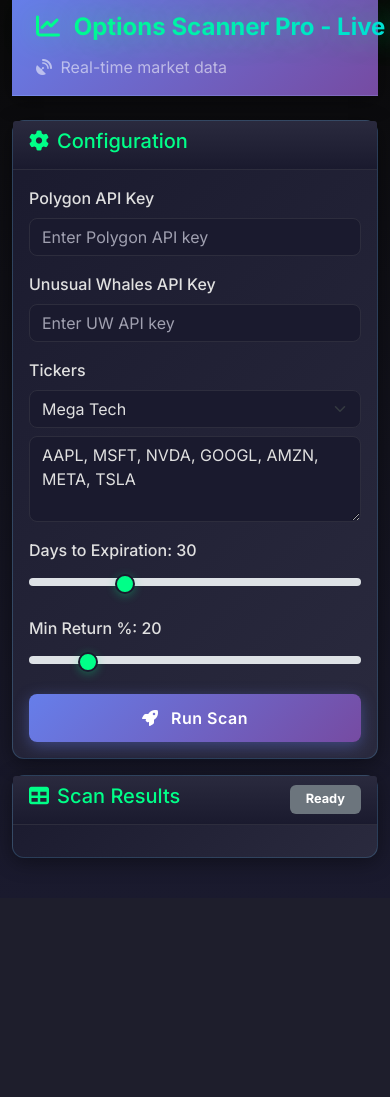
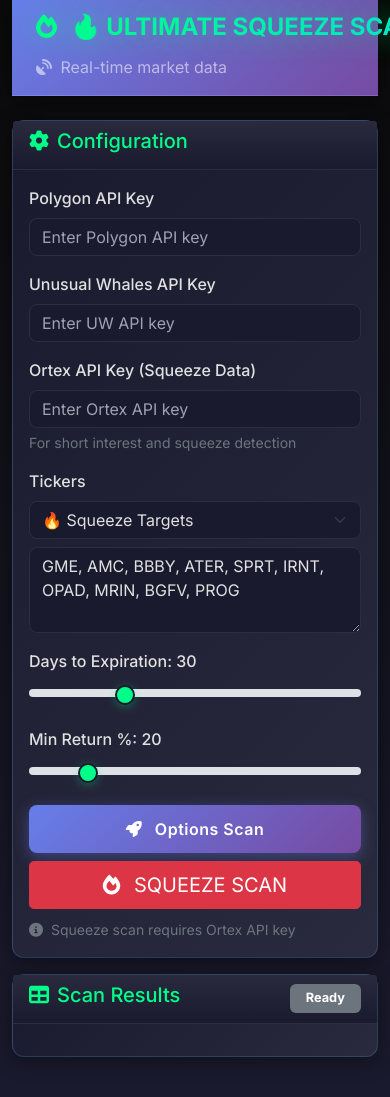
Before and after one commit to Renotrader31/professional-squeeze-scanner-4.0, a Flask app: page / in a window 390 px wide; the page is wider, and only the part inside the window is pictured. Before the commit the page ends 858 px from the top of that part, so only its background shows below. Run offline with Flask 3, Linux system fonts and the light colour scheme; some libraries are stand-ins or nearby versions.

Commit message:
feat: Add Ultimate Squeeze Scanner with Ortex integration
🔥 ULTIMATE SQUEEZE SCANNER - Professional squeeze detection platform

Core Features:
- Add comprehensive SqueezeAnalyzer class for multi-factor squeeze detection
- Integrate Ortex API for short interest, utilization, and cost-to-borrow data
- Implement gamma exposure calculations via Unusual Whales API
- Create weighted squeeze scoring system (0-100 scale) with risk levels
- Add real-time squeeze candidate scanning with professional alerts

API Enhancements:
- /api/squeeze/scan - Comprehensive squeeze scanning endpoint
- /api/squeeze/alerts - High-priority squeeze alert system
- /api/squeeze/score/{ticker} - Individual ticker squeeze analysis
- Multi-source data integration with Ortex, UW, and Polygon APIs

Frontend Improvements:
- Add dedicated SQUEEZE SCAN button with fire emoji branding
- Implement squeeze-specific results table with risk level indicators
- Create squeeze score charts and risk distribution visualizations
- Add Ortex API key input field with helper text
- Update ticker presets to include 'Squeeze Targets' (GME, AMC, etc.)
- Professional red/fire theme for squeeze-related UI elements

Technical Infrastructure:
- Efficient batch processing for multiple ticker analysis
- Weighted scoring algorithm combining 6 key squeeze factors
- Real-time risk level classification (EXTREME/High/Moderate/Low)
- Responsive design optimized for trading professionals
- Comprehensive error handling and API fallback logic

Deployment Ready:
- Add automated deploy.sh script for one-click Vercel deployment
- Update README.md with comprehensive squeeze scanner documentation
- Include API usage guides and troubleshooting sections
- Professional branding as 'Ultimate Squeeze Scanner'

Perfect for detecting GME-style squeeze setups with live Ortex data! 🚀📈

```diff
--- a/api/index.py
+++ b/api/index.py
@@ -13,17 +13,20 @@ sys.path.append(os.path.dirname(os.path.dirname(os.path.abspath(__file__))))
 
 try:
     from options_scanner import OptionsScanner
+    from squeeze_analyzer import SqueezeAnalyzer
 except ImportError:
     # Fallback if import fails
     OptionsScanner = None
+    SqueezeAnalyzer = None
 
 app = Flask(__name__,
            template_folder='../templates',
            static_folder='../static')
 CORS(app)
 
-# Global scanner instance
+# Global instances
 scanner_instance = None
+squeeze_analyzer_instance = None
 
 @app.route('/')
 def index():
@@ -120,13 +123,116 @@ def get_greeks(ticker):
             'error': str(e)
         }), 500
 
+@app.route('/api/squeeze/scan', methods=['POST'])
+def squeeze_scan():
+    """Scan for squeeze opportunities using Ortex data"""
+    try:
+        data = request.get_json()
+
+        # Extract parameters
+        ortex_key = data.get('ortex_key', '')
+        polygon_key = data.get('polygon_key', '')
+        uw_key = data.get('uw_key', '')
+        tickers = data.get('tickers', ['GME', 'AMC', 'BBBY', 'ATER'])
+        min_score = data.get('min_score', 20)
+
+        # Validate inputs
+        if not ortex_key and not uw_key and not polygon_key:
+            return jsonify({'error': 'At least one API key is required'}), 400
+
+        # Initialize squeeze analyzer
+        global squeeze_analyzer_instance
+        squeeze_analyzer_instance = SqueezeAnalyzer(ortex_key, polygon_key, uw_key)
+
+        # Run squeeze scan
+        results = squeeze_analyzer_instance.scan_squeeze_candidates(tickers)
+
+        if not results.empty:
+            # Convert DataFrame to JSON-serializable format
+            results_dict = results.fillna('').to_dict('records')
+
+            # Convert numpy types to Python types
+            for record in results_dict:
+                for key, value in record.items():
+                    if hasattr(value, 'item'):
+                        record[key] = value.item()
+                    elif str(type(value)).startswith('<class \'numpy'):
+                        record[key] = float(value) if 'float' in str(type(value)) else int(value)
+
+            return jsonify({
+                'success': True,
+                'results': results_dict,
+                'count': len(results_dict),
+                'message': f'Found {len(results_dict)} squeeze candidates'
+            })
+        else:
+            return jsonify({
+                'success': True,
+                'results': [],
+                'count': 0,
+                'message': 'No squeeze candidates found'
+            })
+
+    except Exception as e:
+        return jsonify({
+            'success': False,
+            'error': str(e),
+            'message': 'Error during squeeze scan'
+        }), 500
+
+@app.route('/api/squeeze/alerts')
+def squeeze_alerts():
+    """Get high-priority squeeze alerts"""
+    try:
+        min_score = request.args.get('min_score', 60, type=float)
+
+        global squeeze_analyzer_instance
+        if not squeeze_analyzer_instance:
+            return jsonify({'error': 'Squeeze analyzer not initialized'}), 400
+
+        alerts = squeeze_analyzer_instance.get_squeeze_alerts(min_score)
+
+        return jsonify({
+            'success': True,
+            'alerts': alerts,
+            'count': len(alerts)
+        })
+
+    except Exception as e:
+        return jsonify({
+            'success': False,
+            'error': str(e)
+        }), 500
+
+@app.route('/api/squeeze/score/<ticker>')
+def get_squeeze_score(ticker):
+    """Get detailed squeeze analysis for specific ticker"""
+    try:
+        global squeeze_analyzer_instance
+        if not squeeze_analyzer_instance:
+            return jsonify({'error': 'Squeeze analyzer not initialized'}), 400
+
+        squeeze_data = squeeze_analyzer_instance.calculate_squeeze_score(ticker.upper())
+
+        return jsonify({
+            'success': True,
+            'data': squeeze_data
+        })
+
+    except Exception as e:
+        return jsonify({
+            'success': False,
+            'error': str(e)
+        }), 500
+
 @app.route('/api/health')
 def health_check():
     """Health check endpoint"""
     return jsonify({
         'status': 'healthy',
         'scanner_available': OptionsScanner is not None,
-        'message': 'Options Scanner API is running'
+        'squeeze_analyzer_available': SqueezeAnalyzer is not None,
+        'message': 'Ultimate Squeeze Scanner API is running'
     })
 
 # Error handlers
--- a/static/js/app.js
+++ b/static/js/app.js
@@ -26,6 +26,7 @@ class OptionsScanner {
         const tickerList = document.getElementById('tickerList');
 
         const presets = {
+            'squeeze_targets': 'GME, AMC, BBBY, ATER, SPRT, IRNT, OPAD, MRIN, BGFV, PROG',
             'mega_tech': 'AAPL, MSFT, NVDA, GOOGL, AMZN, META, TSLA',
             'etfs': 'SPY, QQQ, IWM, DIA, XLF, XLE, GLD',
             'meme': 'GME, AMC, BBBY, BB, NOK',
@@ -104,11 +105,160 @@ class OptionsScanner {
         return {
             polygon_key: document.getElementById('polygonKey').value.trim(),
             uw_key: document.getElementById('uwKey').value.trim(),
+            ortex_key: document.getElementById('ortexKey').value.trim(),
             tickers: tickers,
             days_to_exp: parseInt(document.getElementById('daysToExp').value),
             min_return: parseInt(document.getElementById('minReturn').value),
             strategies: ['Long Calls', 'Long Puts', 'Bull Call Spreads', 'Bear Put Spreads', 'Cash-Secured Puts']
         };
+    }
+
+    async runSqueezeScan() {
+        if (this.isScanning) {
+            this.showAlert('Scan already in progress', 'warning');
+            return;
+        }
+
+        this.isScanning = true;
+        this.showLoading(true);
+        this.hideAllSections();
+        this.updateScanStatus('🔥 Scanning for Squeezes...', 'danger');
+
+        try {
+            const scanData = this.gatherScanData();
+
+            // Validate Ortex key for squeeze scanning
+            if (!scanData.ortex_key && !scanData.uw_key) {
+                this.showAlert('Ortex or Unusual Whales API key required for squeeze scanning', 'warning');
+                this.updateScanStatus('Missing API key', 'warning');
+                return;
+            }
+
+            if (!scanData.tickers || scanData.tickers.length === 0) {
+                this.showAlert('Please enter at least one ticker symbol', 'warning');
+                this.updateScanStatus('Missing tickers', 'warning');
+                return;
+            }
+
+            // Make squeeze scan API call
+            const response = await fetch('/api/squeeze/scan', {
+                method: 'POST',
+                headers: {
+                    'Content-Type': 'application/json',
+                },
+                body: JSON.stringify({
+                    ortex_key: scanData.ortex_key,
+                    polygon_key: scanData.polygon_key,
+                    uw_key: scanData.uw_key,
+                    tickers: scanData.tickers,
+                    min_score: 20
+                })
+            });
+
+            const result = await response.json();
+
+            if (result.success) {
+                this.results = result.results;
+                this.displaySqueezeResults();
+                this.updateScanStatus(`🚨 Found ${result.count} squeeze candidates!`, 'danger');
+            } else {
+                this.showAlert(`Squeeze scan failed: ${result.error || result.message}`, 'danger');
+                this.updateScanStatus('Squeeze scan failed', 'danger');
+            }
+
+        } catch (error) {
+            console.error('Squeeze scan error:', error);
+            this.showAlert(`Network error: ${error.message}`, 'danger');
+            this.updateScanStatus('Error', 'danger');
+        } finally {
+            this.isScanning = false;
+            this.showLoading(false);
+        }
+    }
+
+    displaySqueezeResults() {
+        if (!this.results || this.results.length === 0) {
+            this.showNoResults();
+            return;
+        }
+
+        this.updateSqueezeResultsSummary();
+        this.populateSqueezeResultsTable();
+        this.createSqueezeCharts();
+        this.showResultsSection();
+    }
+
+    updateSqueezeResultsSummary() {
+        const results = this.results;
+
+        // Calculate squeeze metrics
+        const totalCandidates = results.length;
+        const scores = results.map(r => parseFloat(r.squeeze_score) || 0);
+        const bestScore = Math.max(...scores);
+        const avgScore = scores.reduce((a, b) => a + b, 0) / scores.length;
+
+        // Count extreme risks
+        const extremeRisks = results.filter(r => parseFloat(r.squeeze_score) >= 80).length;
+        const highRisks = results.filter(r => parseFloat(r.squeeze_score) >= 60).length;
+
+        // Get top candidate
+        const topCandidate = results[0]?.ticker || 'N/A';
+
+        // Update DOM
+        document.getElementById('totalOps').textContent = totalCandidates.toLocaleString();
+        document.getElementById('bestReturn').textContent = `${bestScore.toFixed(0)}`;
+        document.getElementById('avgReturn').textContent = `${avgScore.toFixed(0)}`;
+        document.getElementById('topStrategy').textContent = extremeRisks > 0 ? `${extremeRisks} EXTREME` : `${highRisks} HIGH RISK`;
+        document.getElementById('avgDTE').textContent = topCandidate;
+
+        document.getElementById('resultsSummary').classList.remove('d-none');
+        document.getElementById('resultsSummary').classList.add('fade-in');
+    }
+
+    populateSqueezeResultsTable() {
+        const tbody = document.getElementById('resultsBody');
+        tbody.innerHTML = '';
+
+        // Update table headers for squeeze data
+        const thead = document.querySelector('#resultsTable thead tr');
+        thead.innerHTML = `
+            <th>Ticker</th>
+            <th>Squeeze Score</th>
+            <th>Risk Level</th>
+            <th>Short Interest %</th>
+            <th>Days to Cover</th>
+            <th>Utilization %</th>
+            <th>Cost to Borrow</th>
+            <th>Gamma Exposure</th>
+            <th>Alert Level</th>
+        `;
+
+        this.results.forEach(result => {
+            const row = document.createElement('tr');
+
+            const scoreClass = this.getSqueezeScoreClass(parseFloat(result.squeeze_score) || 0);
+            const riskClass = this.getRiskLevelClass(result.squeeze_type);
+
+            const ortexData = result.ortex_data || {};
+            const gammaData = result.gamma_data || {};
+
+            row.innerHTML = `
+                <td><strong>${result.ticker}</strong></td>
+                <td class="${scoreClass}">${result.squeeze_score?.toFixed(0) || 0}</td>
+                <td class="${riskClass}">${result.squeeze_type}</td>
+                <td>${this.formatPercentage(ortexData.short_interest)}</td>
+                <td>${ortexData.days_to_cover?.toFixed(1) || '-'}</td>
+                <td>${this.formatPercentage(ortexData.utilization)}</td>
+                <td>${this.formatPercentage(ortexData.cost_to_borrow)}</td>
+                <td>${this.formatNumber(gammaData.net_gamma)}</td>
+                <td class="${this.getAlertClass(result.squeeze_score)}">${this.getAlertLevel(result.squeeze_score)}</td>
+            `;
+
+            tbody.appendChild(row);
+        });
+
+        document.getElementById('resultsTable').classList.remove('d-none');
+        document.getElementById('resultsTable').classList.add('fade-in');
     }
 
     validateInputs(data) {
@@ -328,6 +478,138 @@ class OptionsScanner {
         }
     }
 
+    formatNumber(value) {
+        if (!value || value === '' || isNaN(value)) return '-';
+        return parseFloat(value).toLocaleString();
+    }
+
+    getSqueezeScoreClass(score) {
+        if (score >= 80) return 'text-danger fw-bold';
+        if (score >= 60) return 'text-warning fw-bold';
+        if (score >= 40) return 'text-info';
+        return 'text-light';
+    }
+
+    getRiskLevelClass(riskLevel) {
+        if (riskLevel?.includes('EXTREME')) return 'text-danger fw-bold';
+        if (riskLevel?.includes('High')) return 'text-warning';
+        if (riskLevel?.includes('Moderate')) return 'text-info';
+        return 'text-muted';
+    }
+
+    getAlertClass(score) {
+        if (score >= 80) return 'badge bg-danger';
+        if (score >= 60) return 'badge bg-warning';
+        if (score >= 40) return 'badge bg-info';
+        return 'badge bg-secondary';
+    }
+
+    getAlertLevel(score) {
+        if (score >= 80) return 'CRITICAL';
+        if (score >= 60) return 'HIGH';
+        if (score >= 40) return 'MEDIUM';
+        return 'LOW';
+    }
+
+    createSqueezeCharts() {
+        this.createSqueezeScoreChart();
+        this.createRiskDistributionChart();
+        document.getElementById('chartsSection').classList.remove('d-none');
+        document.getElementById('chartsSection').classList.add('fade-in');
+    }
+
+    createSqueezeScoreChart() {
+        const scores = this.results.map(r => parseFloat(r.squeeze_score) || 0);
+        const tickers = this.results.map(r => r.ticker);
+
+        const trace = {
+            x: tickers,
+            y: scores,
+            type: 'bar',
+            marker: {
+                color: scores.map(score => {
+                    if (score >= 80) return '#dc3545';
+                    if (score >= 60) return '#ffc107';
+                    if (score >= 40) return '#0dcaf0';
+                    return '#6c757d';
+                }),
+                line: { color: '#2a2a3e', width: 1 }
+            },
+            hovertemplate: '%{x}<br>Squeeze Score: %{y:.0f}<extra></extra>'
+        };
+
+        const layout = {
+            title: {
+                text: '🔥 Squeeze Risk Scores',
+                font: { color: '#ff6b6b', size: 16 }
+            },
+            xaxis: {
+                title: 'Ticker',
+                gridcolor: '#2a2a3e',
+                color: '#e0e0e0'
+            },
+            yaxis: {
+                title: 'Squeeze Score',
+                gridcolor: '#2a2a3e',
+                color: '#e0e0e0',
+                range: [0, 100]
+            },
+            plot_bgcolor: '#1a1a2e',
+            paper_bgcolor: '#1a1a2e',
+            font: { color: '#e0e0e0' },
+            height: 300,
+            margin: { t: 50, b: 50, l: 50, r: 50 }
+        };
+
+        Plotly.newPlot('returnChart', [trace], layout, { displayModeBar: false });
+    }
+
+    createRiskDistributionChart() {
+        const riskCounts = {};
+        this.results.forEach(r => {
+            const risk = r.squeeze_type;
+            riskCounts[risk] = (riskCounts[risk] || 0) + 1;
+        });
+
+        const risks = Object.keys(riskCounts);
+        const counts = Object.values(riskCounts);
+
+        const trace = {
+            labels: risks,
+            values: counts,
+            type: 'pie',
+            hole: 0.6,
+            marker: {
+                colors: ['#dc3545', '#ffc107', '#0dcaf0', '#6c757d'],
+                line: { color: '#1a1a2e', width: 2 }
+            },
+            textposition: 'outside',
+            textinfo: 'label+percent',
+            hovertemplate: '%{label}<br>Count: %{value}<br>%{percent}<extra></extra>'
+        };
+
+        const layout = {
+            title: {
+                text: '⚠️ Risk Level Distribution',
+                font: { color: '#ff6b6b', size: 16 }
+            },
+            plot_bgcolor: '#1a1a2e',
+            paper_bgcolor: '#1a1a2e',
+            font: { color: '#e0e0e0' },
+            height: 300,
+            showlegend: false,
+            margin: { t: 50, b: 50, l: 50, r: 50 },
+            annotations: [{
+                text: `${risks.length}<br>Risk Levels`,
+                x: 0.5, y: 0.5,
+                font: { size: 16, color: '#ff6b6b' },
+                showarrow: false
+            }]
+        };
+
+        Plotly.newPlot('strategyChart', [trace], layout, { displayModeBar: false });
+    }
+
     showLoading(show) {
         const loading = document.getElementById('loading');
         if (show) {
@@ -391,6 +673,10 @@ function runScan() {
     scanner.runScan();
 }
 
+function runSqueezeScan() {
+    scanner.runSqueezeScan();
+}
+
 // Initialize the scanner when DOM is loaded
 let scanner;
 document.addEventListener('DOMContentLoaded', function() {
--- a/templates/index.html
+++ b/templates/index.html
@@ -3,7 +3,7 @@
 <head>
     <meta charset="UTF-8">
     <meta name="viewport" content="width=device-width, initial-scale=1.0">
-    <title>Options Scanner Pro - Live Ortex API Dashboard</title>
+    <title>🔥 Ultimate Squeeze Scanner - Live Ortex API Dashboard</title>
     <link href="https://cdn.jsdelivr.net/npm/bootstrap@5.1.3/dist/css/bootstrap.min.css" rel="stylesheet">
     <link href="https://cdnjs.cloudflare.com/ajax/libs/font-awesome/6.0.0/css/all.min.css" rel="stylesheet">
     <link href="{{ url_for('static', filename='css/style.css') }}" rel="stylesheet">
@@ -17,8 +17,8 @@
                 <nav class="navbar navbar-dark bg-gradient">
                     <div class="container-fluid">
                         <span class="navbar-brand mb-0 h1">
-                            <i class="fas fa-chart-line me-2"></i>
-                            Options Scanner Pro - Live Ortex API
+                            <i class="fas fa-fire me-2"></i>
+                            🔥 ULTIMATE SQUEEZE SCANNER - Live Ortex API
                         </span>
                         <span class="navbar-text">
                             <i class="fas fa-satellite-dish me-1"></i>
@@ -48,10 +48,17 @@
                             <input type="password" class="form-control" id="uwKey" placeholder="Enter UW API key">
                         </div>
 
+                        <div class="mb-3">
+                            <label class="form-label">Ortex API Key (Squeeze Data)</label>
+                            <input type="password" class="form-control" id="ortexKey" placeholder="Enter Ortex API key">
+                            <div class="form-text">For short interest and squeeze detection</div>
+                        </div>
+
                         <!-- Tickers -->
                         <div class="mb-3">
                             <label class="form-label">Tickers</label>
                             <select class="form-select mb-2" id="tickerPreset" onchange="updateTickers()">
+                                <option value="squeeze_targets">🔥 Squeeze Targets</option>
                                 <option value="mega_tech">Mega Tech</option>
                                 <option value="etfs">ETFs</option>
                                 <option value="meme">Meme Stocks</option>
@@ -71,11 +78,23 @@
                             <input type="range" class="form-range" id="minReturn" min="5" max="100" step="5" value="20" onchange="updateReturn()">
                         </div>
 
-                        <!-- Scan Button -->
-                        <button class="btn btn-primary btn-lg w-100" onclick="runScan()">
+                        <!-- Scan Buttons -->
+                        <button class="btn btn-primary btn-lg w-100 mb-2" onclick="runScan()">
                             <i class="fas fa-rocket me-2"></i>
-                            Run Scan
+                            Options Scan
                         </button>
+
+                        <button class="btn btn-danger btn-lg w-100" onclick="runSqueezeScan()">
+                            <i class="fas fa-fire me-2"></i>
+                            SQUEEZE SCAN
+                        </button>
+
+                        <div class="mt-2">
+                            <small class="text-muted">
+                                <i class="fas fa-info-circle me-1"></i>
+                                Squeeze scan requires Ortex API key
+                            </small>
+                        </div>
                     </div>
                 </div>
             </div>
```
Also changed, not shown: squeeze_analyzer.py (added, +287 -0 lines), README.md (added), 1 other file.
